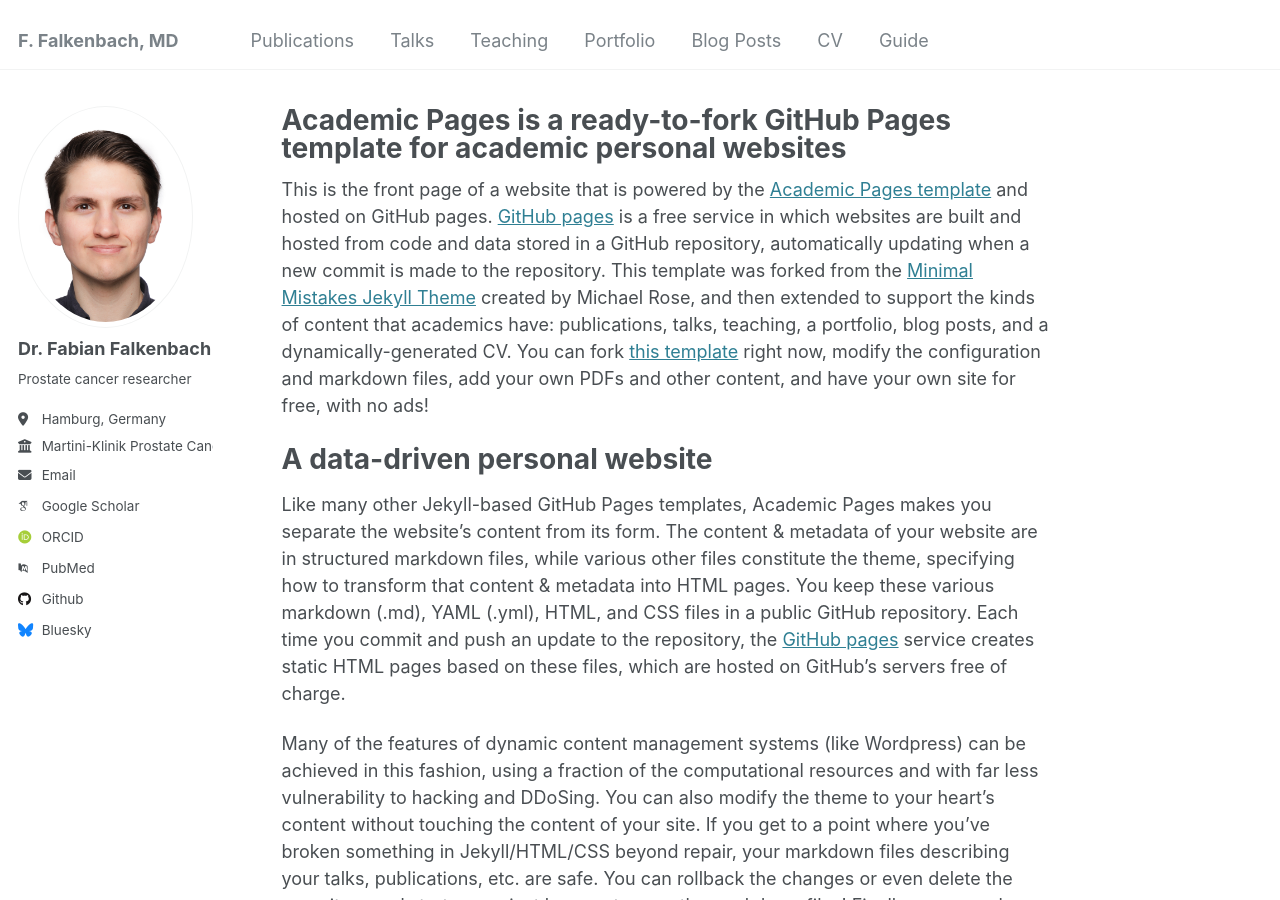
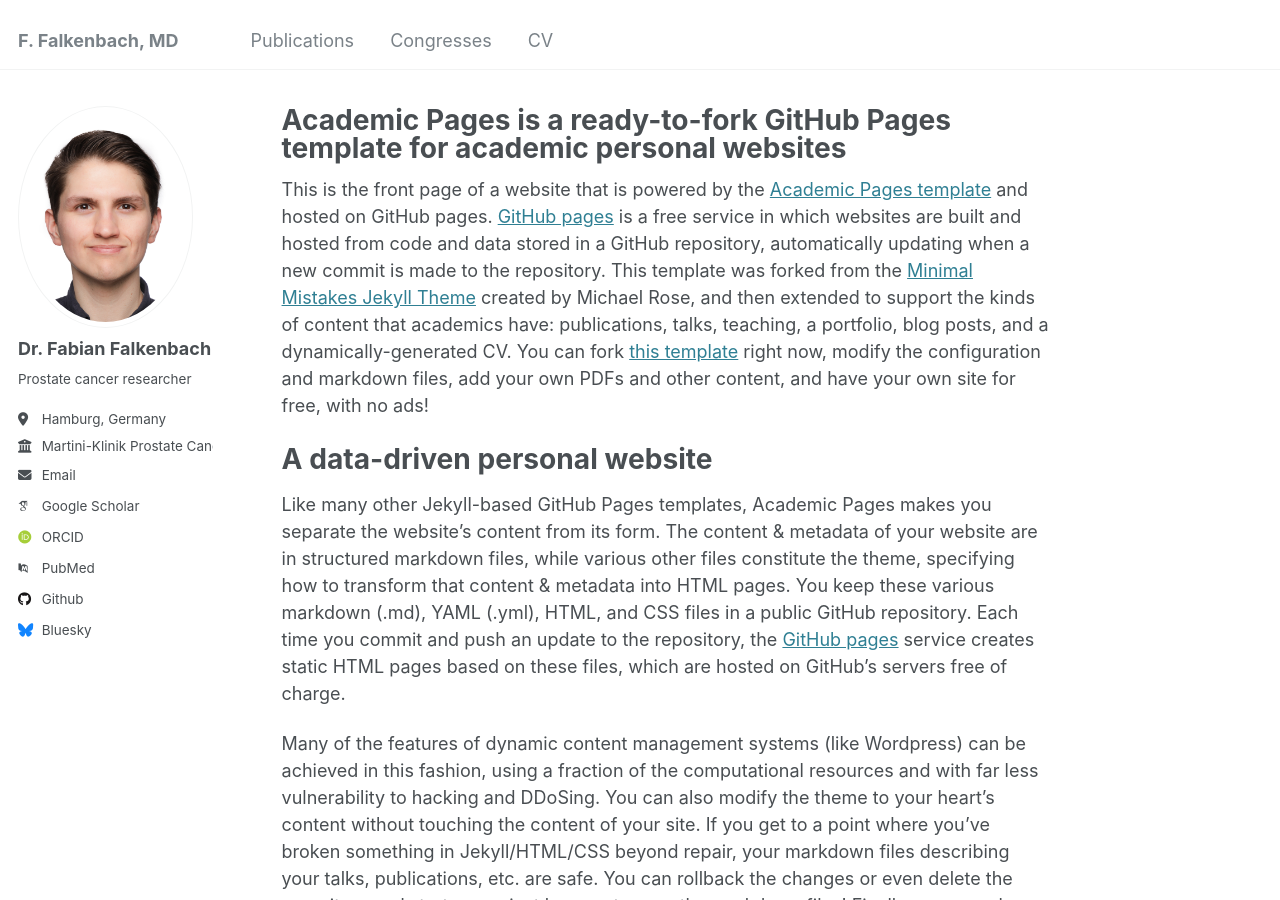
Before and after one commit to ffmed/ffmed.github.io, a Jekyll site: the page built from _pages/about.md, in a window 1280 px wide and 900 px high. Built offline with Jekyll 4.4.1, drawn with Linux system fonts in a browser that asks for light colours; some web fonts are replaced.

Commit message:
Update navigation.yml

```diff
--- a/_data/navigation.yml
+++ b/_data/navigation.yml
@@ -8,20 +8,8 @@ main:
   - title: "Publications"
     url: /publications/
 
-  - title: "Talks"
+  - title: "Congresses"
     url: /talks/
-
-  - title: "Teaching"
-    url: /teaching/
-
-  - title: "Portfolio"
-    url: /portfolio/
-
-  - title: "Blog Posts"
-    url: /year-archive/
 
   - title: "CV"
     url: /cv/
-
-  - title: "Guide"
-    url: /markdown/
```
